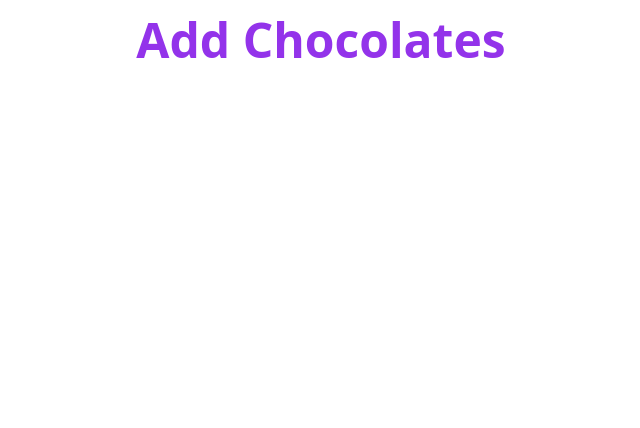
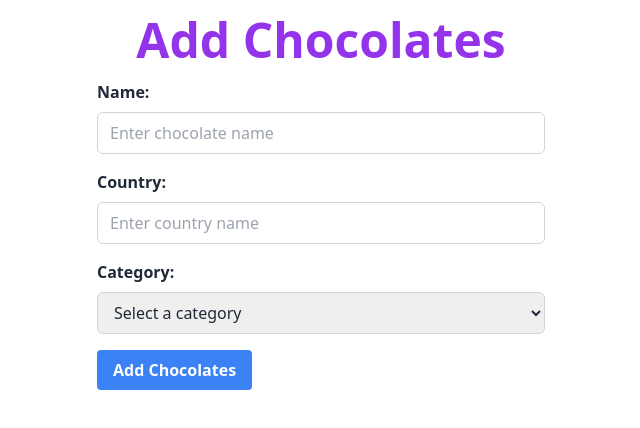
Before and after one commit to DarkAsfu/chocolate-management-client, a React (Vite) app: page /addChocolate in a window 1280 px wide. Shown: the top 428 px of the page, without its empty margins (319-959 px from the left). Built offline with nearby package versions, Linux system fonts and the light colour scheme.

Commit message:
Add Chocolate form created

```diff
--- a/src/components/AddChocolate.jsx
+++ b/src/components/AddChocolate.jsx
@@ -1,9 +1,71 @@
 
 
 const AddChocolate = () => {
+
+    const handleAddChocolate = (e) =>{
+        e.preventDefault();
+        const form = e.target;
+        const name = form.name.value;
+        const country = form.country.value;
+        const category = form.category.value;
+        console.log(name, country, category);
+    }
+
+
     return (
         <div>
             <h1 className="py-4 text-5xl font-bold text-purple-600 text-center">Add Chocolates</h1>
+
+            <form onSubmit={handleAddChocolate}  className="max-w-md mx-auto">
+                <div className="mb-4">
+                    <label htmlFor="name" className="block mb-2 font-bold text-gray-800">
+                        Name:
+                    </label>
+                    <input
+                        type="text"
+                        id="name"
+                        className="w-full px-3 py-2 border border-gray-300 rounded-md focus:outline-none focus:ring focus:ring-purple-500"
+                        name="name"
+                        placeholder="Enter chocolate name"
+
+                    />
+                </div>
+                <div className="mb-4">
+                    <label htmlFor="country" className="block mb-2 font-bold text-gray-800">
+                        Country:
+                    </label>
+                    <input
+                        type="text"
+                        id="country"
+                        className="w-full px-3 py-2 border border-gray-300 rounded-md focus:outline-none focus:ring focus:ring-purple-500"
+                        name= "country"
+                        placeholder="Enter country name"
+
+                    />
+                </div>
+                <div className="mb-4">
+                    <label htmlFor="category" className="block mb-2 font-bold text-gray-800">
+                        Category:
+                    </label>
+                    <select
+                        id="category"
+                        className="w-full px-3 py-2 border border-gray-300 rounded-md focus:outline-none focus:ring focus:ring-purple-500"
+                        name="category"
+
+                    >
+                        <option  value="" >Select a category</option>
+                        <option  value="White Chocolates">White Chocolates</option>
+                        <option  value="Dark Chocolates">Dark Chocolates</option>
+                        <option  value="Milk Chocolates">Milk Chocolates</option>
+                    </select>
+                </div>
+                <button
+                    type="submit"
+                    className="bg-blue-500 hover:bg-blue-600 text-white font-bold py-2 px-4 rounded focus:outline-none focus:ring focus:ring-blue-500"
+                >
+                    Add Chocolates
+                </button>
+            </form>
         </div>
     );
 };
```
